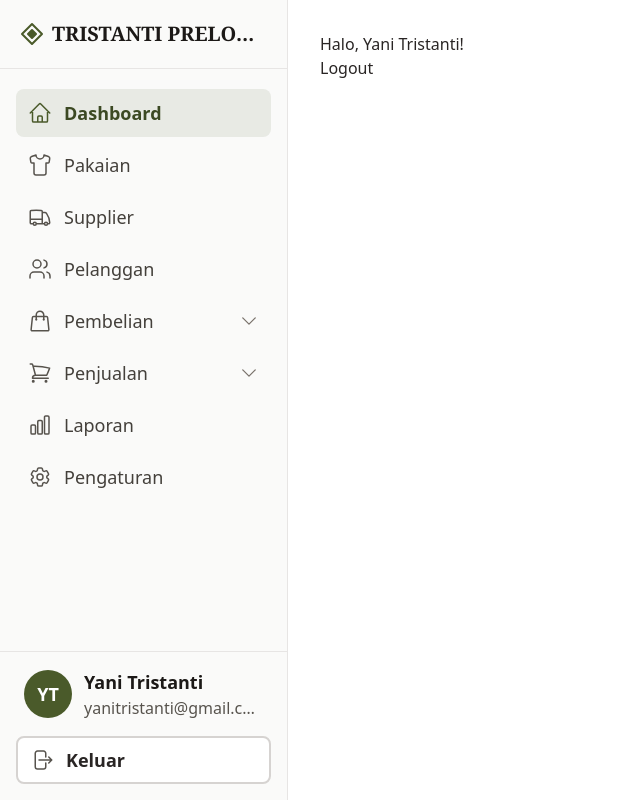
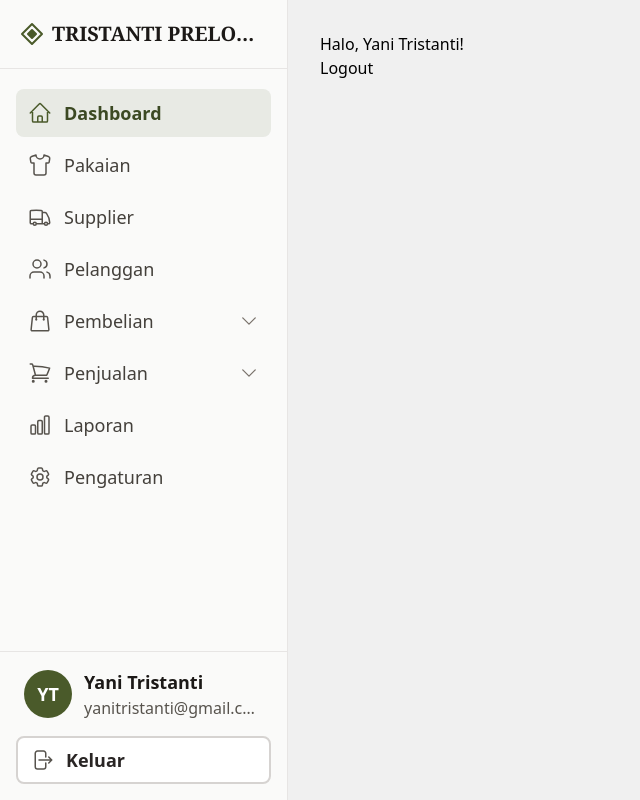
Before and after one commit to Agera-One/sistem-pengelolaan-toko-preloved, a Laravel app: page /dashboard in a window 1280 px wide. Shown: the whole page, without its empty margins (0-640 px from the left). Run offline with Laravel 12, Linux system fonts and the light colour scheme; a user stored in the database is signed in; data comes from the database, SQL or seed files in the repository; style sheets or scripts are compiled from the project's sources.

Commit message:
feat: menerapkan warna background yg sudah dibuat dalam app.css kedalam blade app

```diff
--- a/resources/views/layouts/app.blade.php
+++ b/resources/views/layouts/app.blade.php
@@ -22,7 +22,7 @@
     ])
 </head>
 
-<body class="min-h-screen bg-white text-stone-800 antialiased">
+<body class="min-h-screen bg-background antialiased">
     <a href="#konten-utama"
        class="sr-only focus:not-sr-only focus:fixed focus:left-4 focus:top-4 focus:z-[60] focus:rounded-lg focus:bg-brand focus:px-4 focus:py-3 focus:text-lg focus:font-semibold focus:text-white">
         Lewati ke konten utama
```
